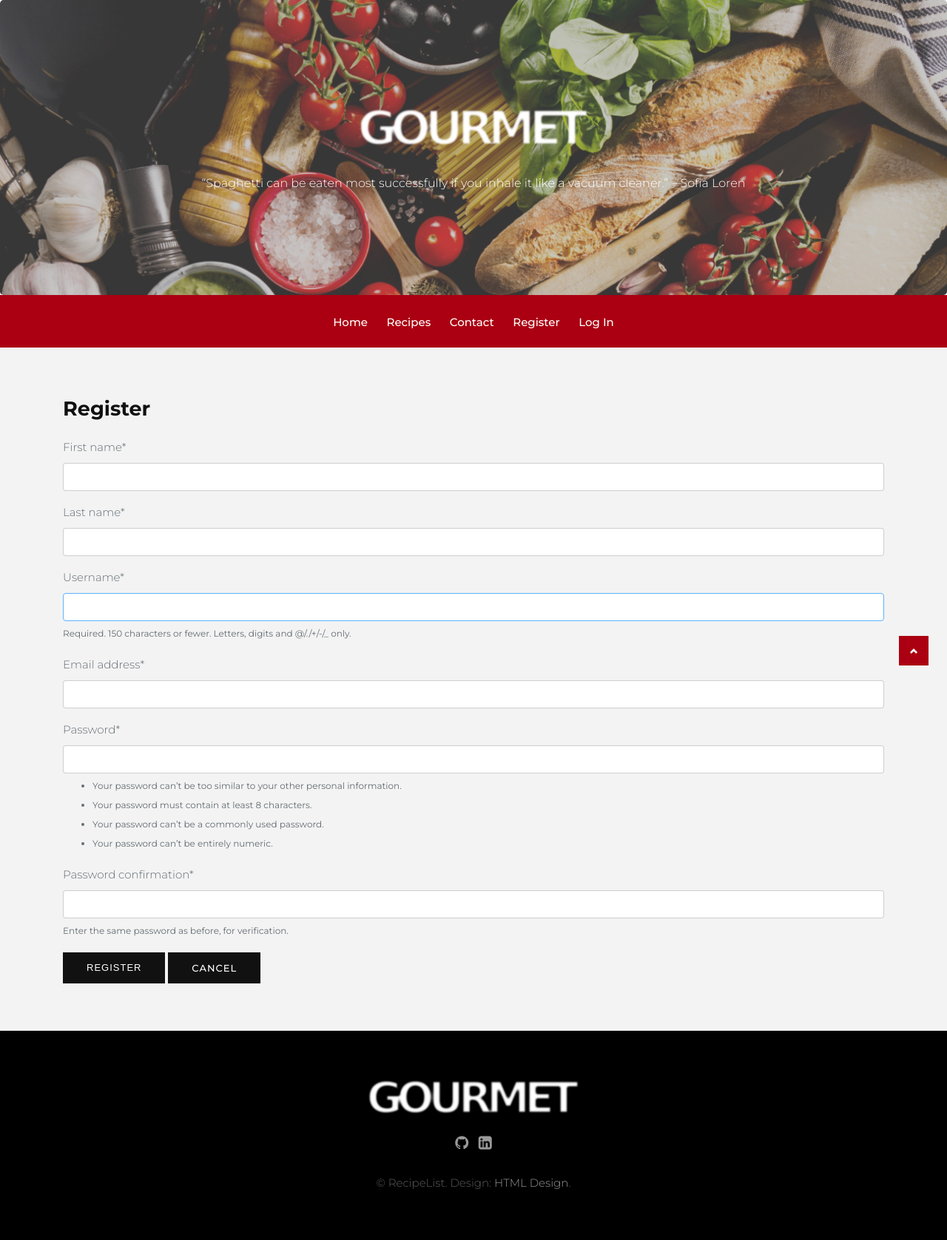
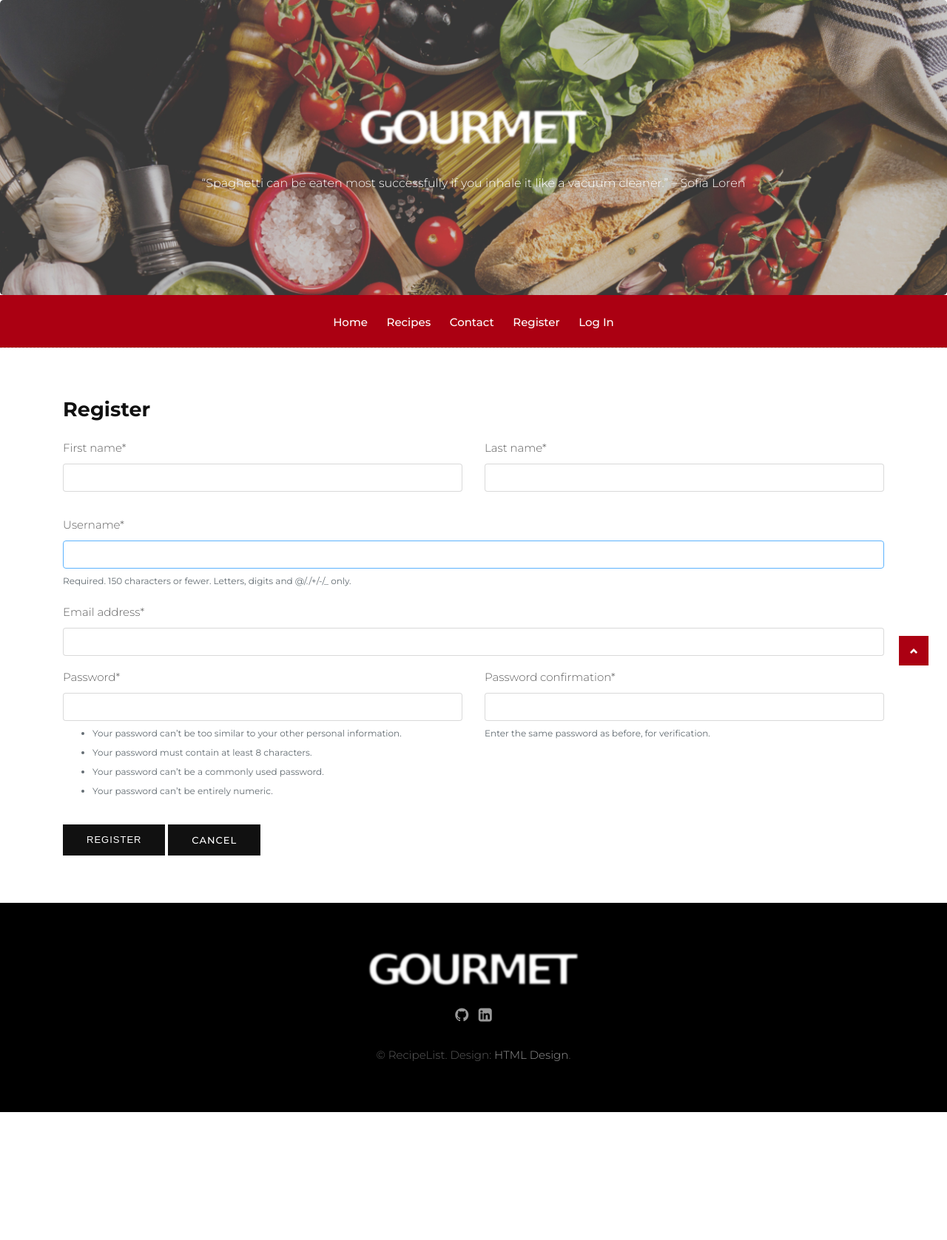
Before and after one commit to ndestrieux/my_recipes_web_app, a Django app: page /register/ in a window 1280 px wide. Shown: the whole page at 74% size. After the commit the page ends 1504 px from the top, so only its background shows below. Run offline with Django 4.2, Linux system fonts and the light colour scheme; some libraries are stand-ins or nearby versions.

Commit message:
User registration form and view customed

```diff
--- a/app/forms.py
+++ b/app/forms.py
@@ -1,5 +1,8 @@
 from django.contrib.auth.forms import UserCreationForm
 from django.contrib.auth.models import User
+
+from crispy_forms.helper import FormHelper
+from crispy_forms.layout import Layout, Submit, Row, Column, ButtonHolder, HTML
 
 
 class UserRegistrationForm(UserCreationForm):
@@ -8,6 +11,26 @@ class UserRegistrationForm(UserCreationForm):
         self.fields["first_name"].required = True
         self.fields["last_name"].required = True
         self.fields["email"].required = True
+        self.helper = FormHelper()
+        self.helper.form_method = "POST"
+        self.helper.layout = Layout(
+            Row(
+                Column("first_name", css_class="form-group col-md-6"),
+                Column("last_name", css_class="form-group col-md-6"),
+                css_class="row"
+            ),
+            "username",
+            "email",
+            Row(
+                Column("password1", css_class="form-group col-md-6"),
+                Column("password2", css_class="form-group col-md-6"),
+                css_class="row"
+            ),
+            ButtonHolder(
+                Submit('submit', 'register'),
+                HTML("<a href='#' class='btn btn-primary'>Cancel</a>")
+            )
+        )
 
     class Meta:
         model = User
--- a/app/templates/users/registration.html
+++ b/app/templates/users/registration.html
@@ -3,15 +3,10 @@
 {% load crispy_forms_tags %}
 
 {% block content %}
-    <section class="section lb text-muted">
+    <section class="section wb">
         <div class="container">
             <h2>Register</h2>
-            <form method="post">
-                {{ form|crispy }}
-                <input type="submit" class="btn btn-primary" value="Register">
-                <a href="" class="btn btn-primary">Cancel</a>
-                {% csrf_token %}
-            </form>
+            {% crispy form %}
         </div>
     </section>
 
```
